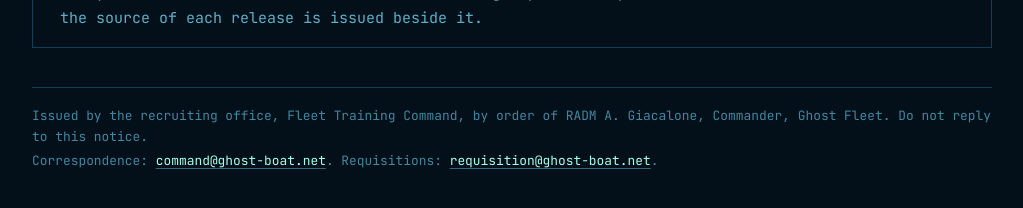
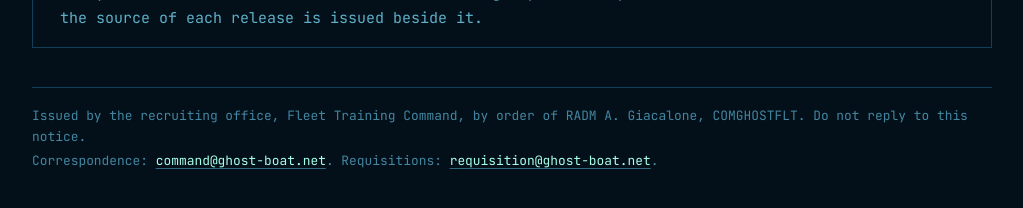
Before and after one commit to agiacalone/ghostboat, a Jekyll site: the page built from index.html, in a window 1280 px wide and 900 px high, scrolled down 9481 px. Shown: the part 686-894 px from the top of the window, without its empty margins (128-1151 px from the left). Built offline with Jekyll 4.4.1, drawn with Linux system fonts in a browser that asks for light colours; some of the changed text lies outside the part shown.

Commit message:
Signed with the command's acronym: COMGHOSTFLT
Co-Authored-By: Claude Opus 5.5 <noreply@anthropic.com>
Claude-Session: https://claude.ai/code/session_01LMsLD8JpZJQjdx6PZqxKxg

```diff
--- a/_layouts/default.html
+++ b/_layouts/default.html
@@ -35,7 +35,7 @@
       {{ content }}
     </main>
     <footer class="foot">
-      <p>Issued by the recruiting office, Fleet Training Command, by order of RADM A. Giacalone, Commander, Ghost Fleet. Do not reply to this notice.</p>
+      <p>Issued by the recruiting office, Fleet Training Command, by order of RADM A. Giacalone, COMGHOSTFLT. Do not reply to this notice.</p>
       <p>Correspondence: <a href="mailto:command@ghost-boat.net">command@ghost-boat.net</a>. Requisitions: <a href="mailto:requisition@ghost-boat.net">requisition@ghost-boat.net</a>.</p>
     </footer>
   </div>
--- a/index.html
+++ b/index.html
@@ -18,7 +18,7 @@ title: Fleet Tactical Trainer
   <p><strong>Captains wanted</strong> for long patrols in the black. Hazardous duty. Small boat, seventy crew, four tubes, and no one coming for you. Ability to sit very still is required. Ability to count bearings is preferred.</p>
   <p>Every recruit qualifies on the Fleet Tactical Trainer before taking a boat. Time on the trainer does not count toward time in the black.</p>
   <p>Applications: <a href="mailto:recruitment@ghost-boat.net">recruitment@ghost-boat.net</a></p>
-  <p>By order of RADM A. Giacalone, Commander, Ghost Fleet.</p>
+  <p>By order of RADM A. Giacalone, Commander, Ghost Fleet (COMGHOSTFLT).</p>
 </section>
 
 <section class="window" aria-labelledby="black">
```
Also changed, not shown: README.md.
